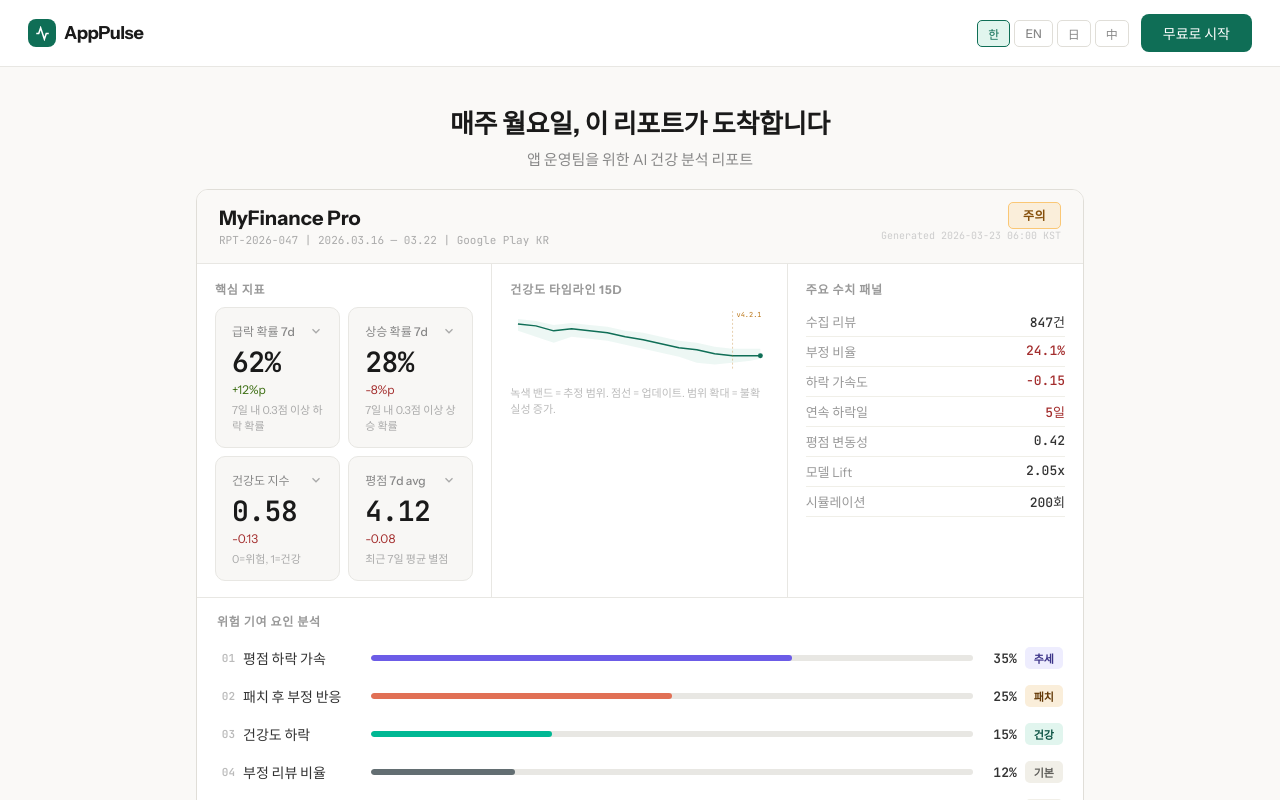
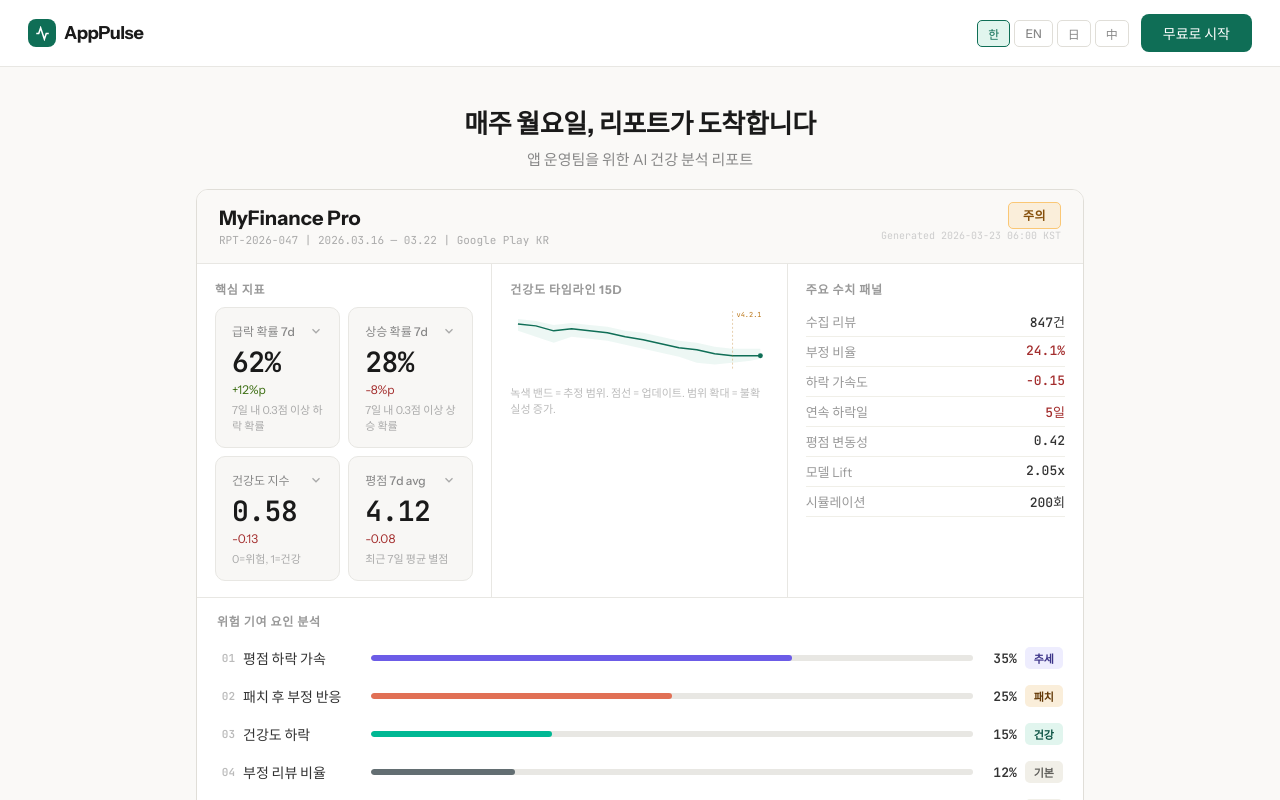
Before and after one commit to natrox40-cloud/apppulse-web, a Next.js app: page / in a window 1280 px wide. Shown: the top 800 px of the page. Built offline with nearby package versions, Linux system fonts and the light colour scheme.

Commit message:
Update AppPulse.js

```diff
--- a/app/AppPulse.js
+++ b/app/AppPulse.js
@@ -15,7 +15,7 @@
 // ============================================================
 const LANGS = {
   ko: {
-    tagline: "매주 월요일, 이 리포트가 도착합니다",
+    tagline: "매주 월요일, 리포트가 도착합니다",
     sub: "앱 운영팀을 위한 AI 건강 분석 리포트",
     start: "무료로 시작",
     cta: "내 앱 등록하기",
```
